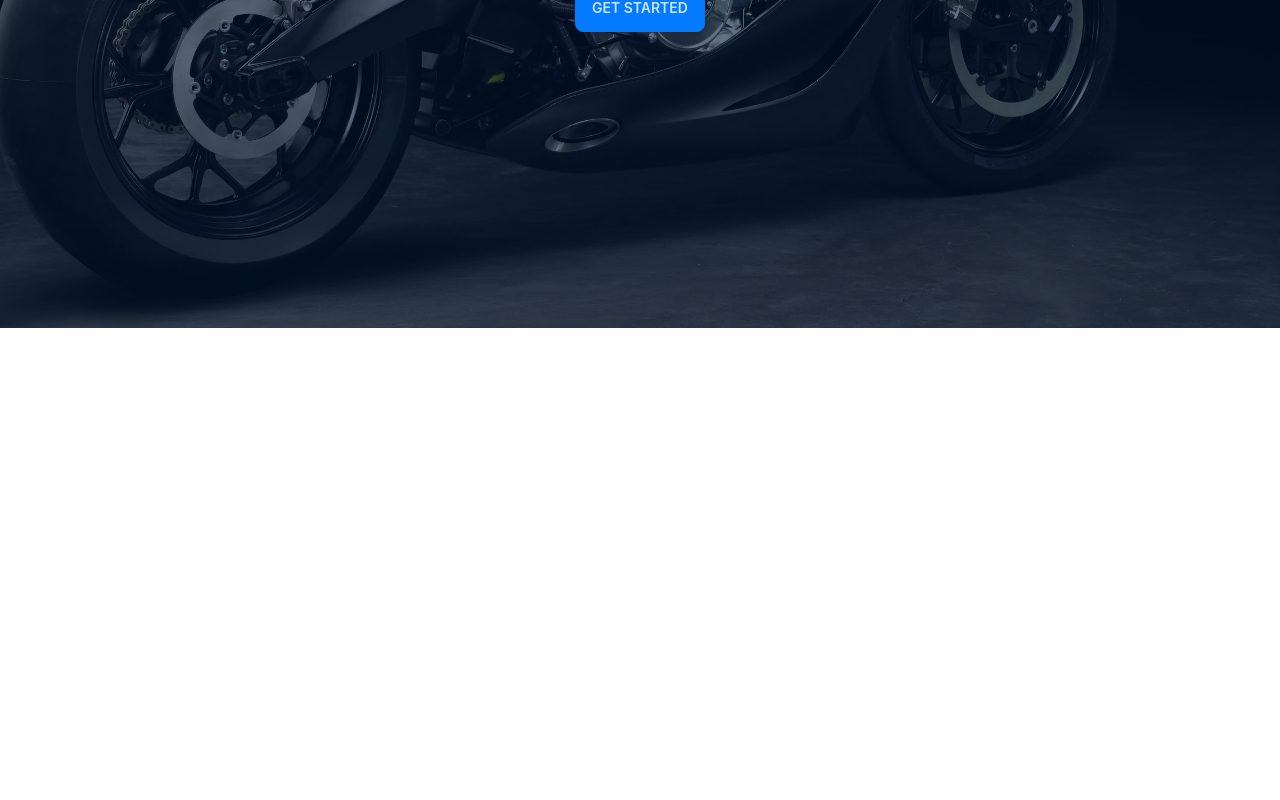
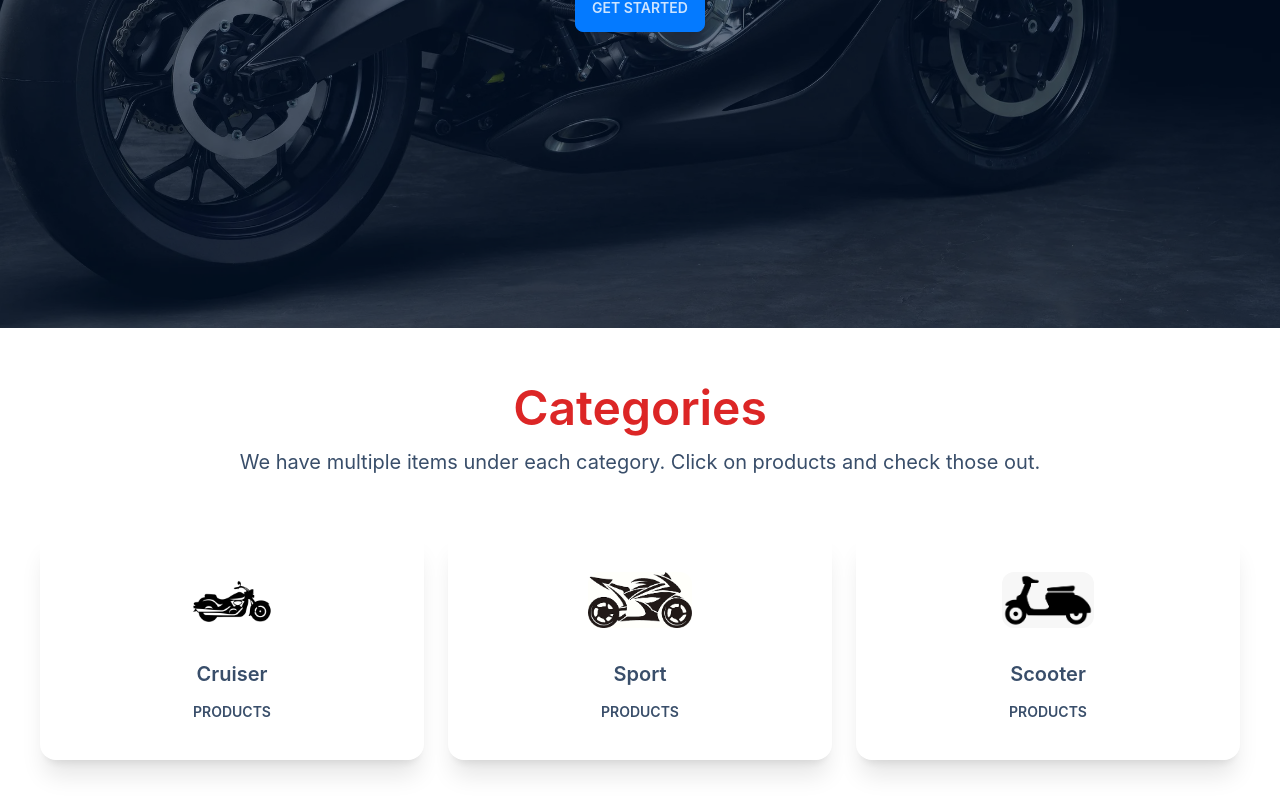
Before and after one commit to shahiduzzamansony/Used-honda, a React (Create React App) app: page / in a window 1280 px wide. Shown: the part 536-1336 px from the top of the page. Before the commit the page ends 864 px from the top, so only its background shows below. Built offline with nearby package versions, Linux system fonts and the light colour scheme.

Commit message:
banner created

```diff
--- a/src/Components/Pages/Home/Categories/Categories.js
+++ b/src/Components/Pages/Home/Categories/Categories.js
@@ -2,31 +2,45 @@ import React from "react";
 import cruiser from "../../../../assets/cruiser-logo.jpg";
 import sport from "../../../../assets/sport-logo.png";
 import scooter from "../../../../assets/scooter-logo.png";
+import CategoryCard from "./CategoryCard";
 
 const Categories = () => {
   const categories = [
     {
       id: 1,
       name: "Cruiser",
-      image: cruiser
+      image: cruiser,
     },
     {
       id: 2,
       name: "Sport",
-      image: sport
+      image: sport,
     },
     {
       id: 3,
       name: "Scooter",
-      image: scooter
+      image: scooter,
     },
   ];
 
-  return <div>
-    {
-        categories.map(category=>)
-    }
-  </div>;
+  return (
+    <div>
+      <div className="my-14">
+        <h2 className="text-5xl text-red-600 font-semibold text-center mb-4">
+          Categories
+        </h2>
+        <h3 className="text-xl text-center">
+          We have multiple items under each category. Click on products and
+          check those out.
+        </h3>
+      </div>
+      <div className="grid grid-cols-1 md:grid-cols-2 lg:grid-cols-3 gap-6 m-10">
+        {categories.map((category) => (
+          <CategoryCard key={category.id} category={category}></CategoryCard>
+        ))}
+      </div>
+    </div>
+  );
 };
 
 export default Categories;
--- a/src/Components/Pages/Home/Categories/CategoryCard.js
+++ b/src/Components/Pages/Home/Categories/CategoryCard.js
@@ -1,7 +1,21 @@
 import React from "react";
 
-const CategoryCard = () => {
-  return <div></div>;
+const CategoryCard = ({ category }) => {
+  return (
+    <div>
+      <div className="card shadow-xl">
+        <figure className=" pt-10">
+          <img src={category.image} alt="" className="rounded-xl h-14" />
+        </figure>
+        <div className="card-body items-center text-center">
+          <h2 className="card-title">{category.name}</h2>
+          <div className="card-actions">
+            <button className="btn btn-ghost btn-sm">Products</button>
+          </div>
+        </div>
+      </div>
+    </div>
+  );
 };
 
 export default CategoryCard;
--- a/src/Components/Pages/Home/Home.js
+++ b/src/Components/Pages/Home/Home.js
@@ -1,10 +1,12 @@
 import React from "react";
 import Banner from "./Banner/Banner";
+import Categories from "./Categories/Categories";
 
 const Home = () => {
   return (
     <div>
       <Banner></Banner>
+      <Categories></Categories>
     </div>
   );
 };
```
Also changed, not shown: src/assets/cruiser-logo.jpg.
